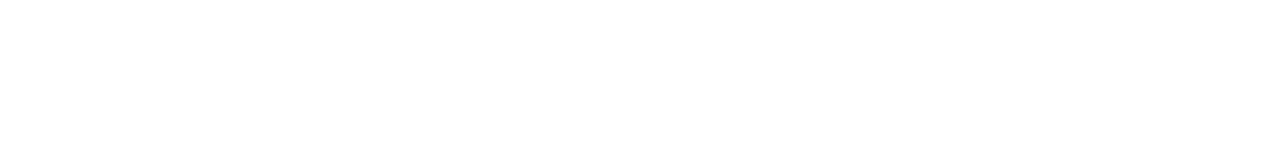
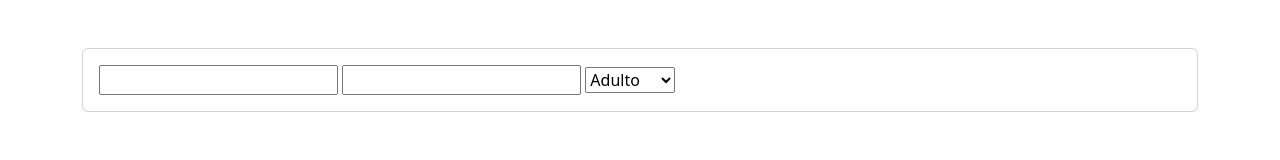
Before and after one commit to Riccardo15Pinto/js-biglietto-treno-form, a plain HTML site: page index.html in a window 1280 px wide. Drawn offline with nearby package versions, Linux system fonts and the light colour scheme.

Commit message:
add conse nameUser , distanceUser , ageUser

```diff
--- a/index.html
+++ b/index.html
@@ -13,7 +13,21 @@
     <title>My Ticket 2.0</title>
 </head>
 <body>
+    <div class="container">
 
+        <div class="card mt-5">
+
+            <div class="card-body">
+                <input type="text" id="name-user" value="">
+                <input type="number" name="" id="distance-user" min="" max="">
+                <select name="scegli il tuo biglietto" id="age-user">
+                    <option value="1">Adulto</option>
+                    <option value="2">Bambino</option>
+                    <option value="3">Over 65</option>
+                </select>
+            </div>
+        </div>
+    </div>
     <!-- javascript -->
     <script src="js/script.js"></script>
 </body>
```
